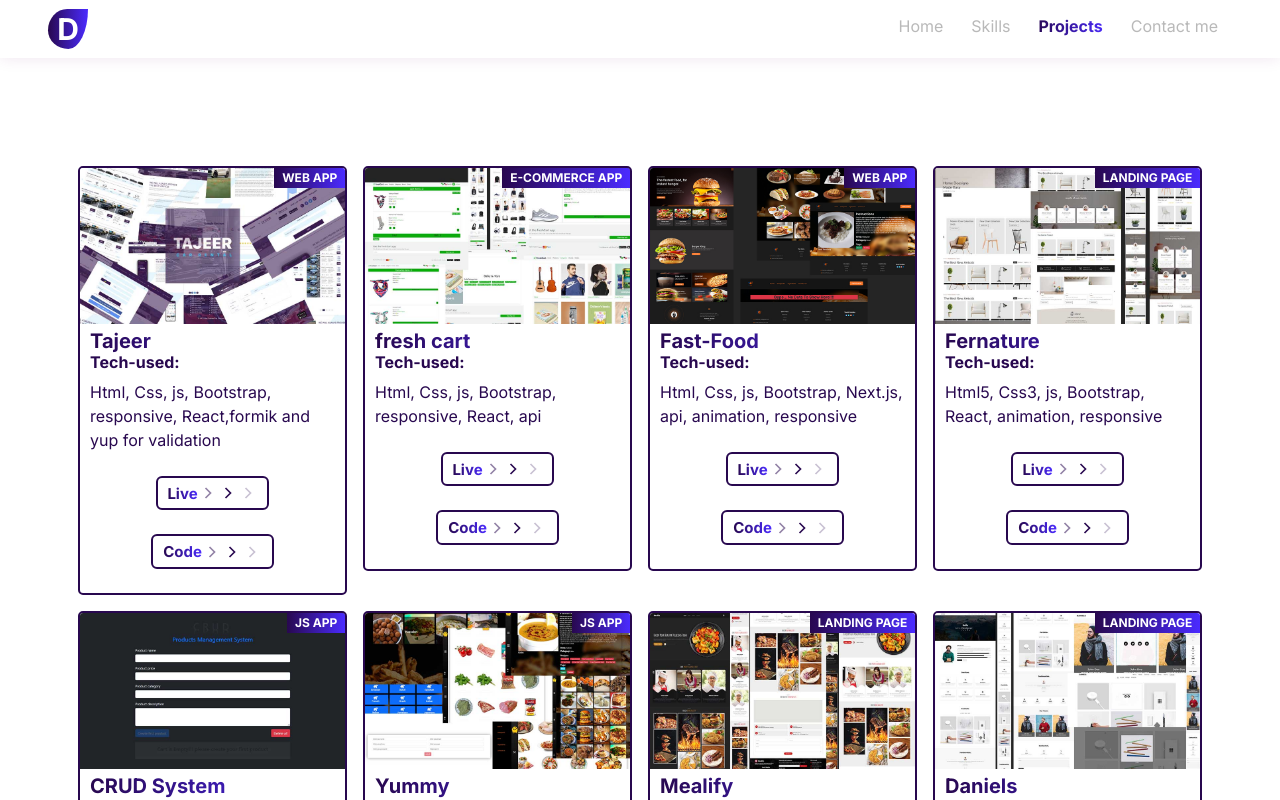
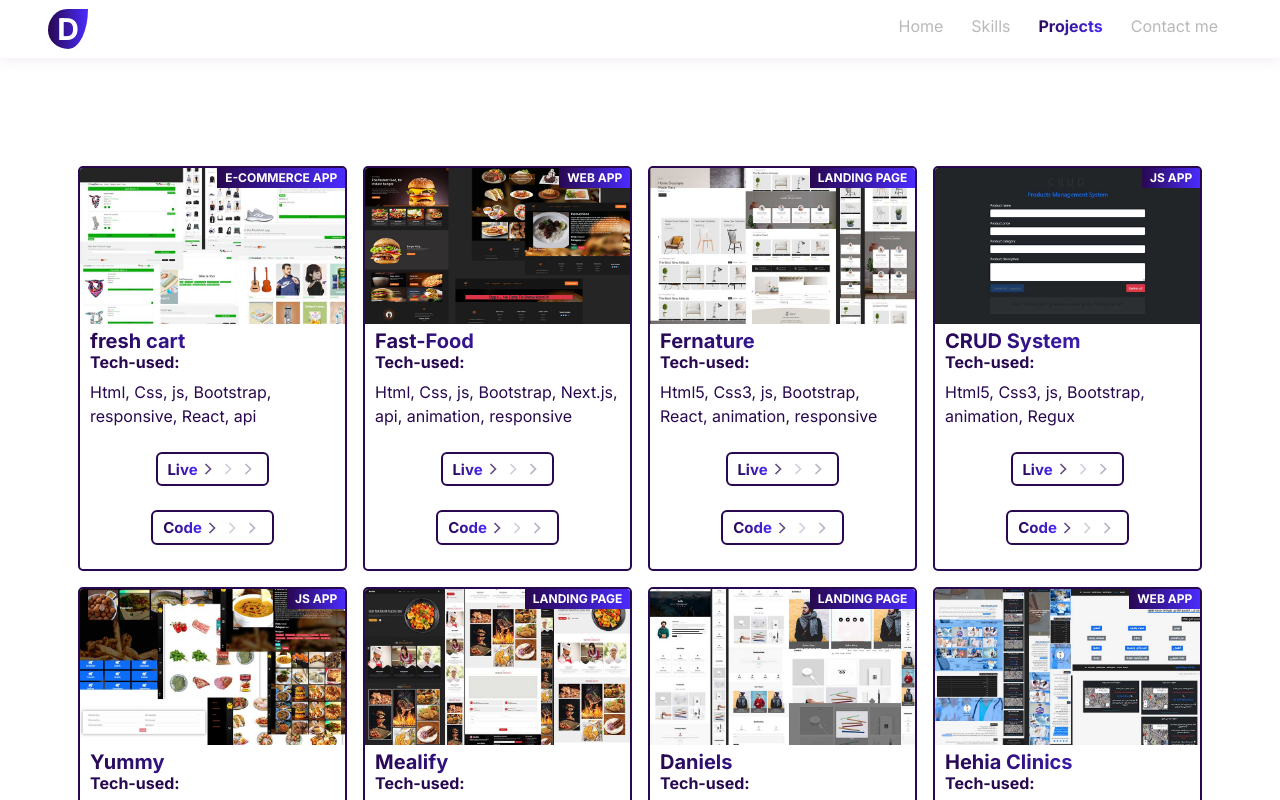
Before and after one commit to Diaa-0-Abdelaziz/portfolio, a Next.js app: page /projects in a window 1280 px wide. Shown: the top 800 px of the page. Built offline with nearby package versions, Linux system fonts and the light colour scheme.

Commit message:
modified:   app/(pages)/projects/page.jsx 	deleted:    app/imges/project9.jpg

```diff
--- a/app/(pages)/projects/page.jsx
+++ b/app/(pages)/projects/page.jsx
@@ -9,19 +9,10 @@ import project5 from '../../imges/project5.jpg';
 import project6 from '../../imges/project6.jpg';
 import project7 from '../../imges/project7.jpg';
 import project8 from '../../imges/project8.jpg';
-import project9 from '../../imges/project9.jpg';
 import"./projects.css"
 import Link from 'next/link';
 export default function projects() {
     let progects = [
-        {
-            img:project9,
-            title:"Tajeer",
-            tecnoUsed:"Html, Css, js, Bootstrap, responsive, React,formik and yup for validation",
-            live:"https://tajeer-v376.vercel.app/",
-            code:"https://github.com/Diaa-0-Abdelaziz/tageer",
-            role:"web app"
-        },
         {
             img:project1,
             title:"fresh cart",
```
Also changed, not shown: app/imges/project9.jpg (deleted).
